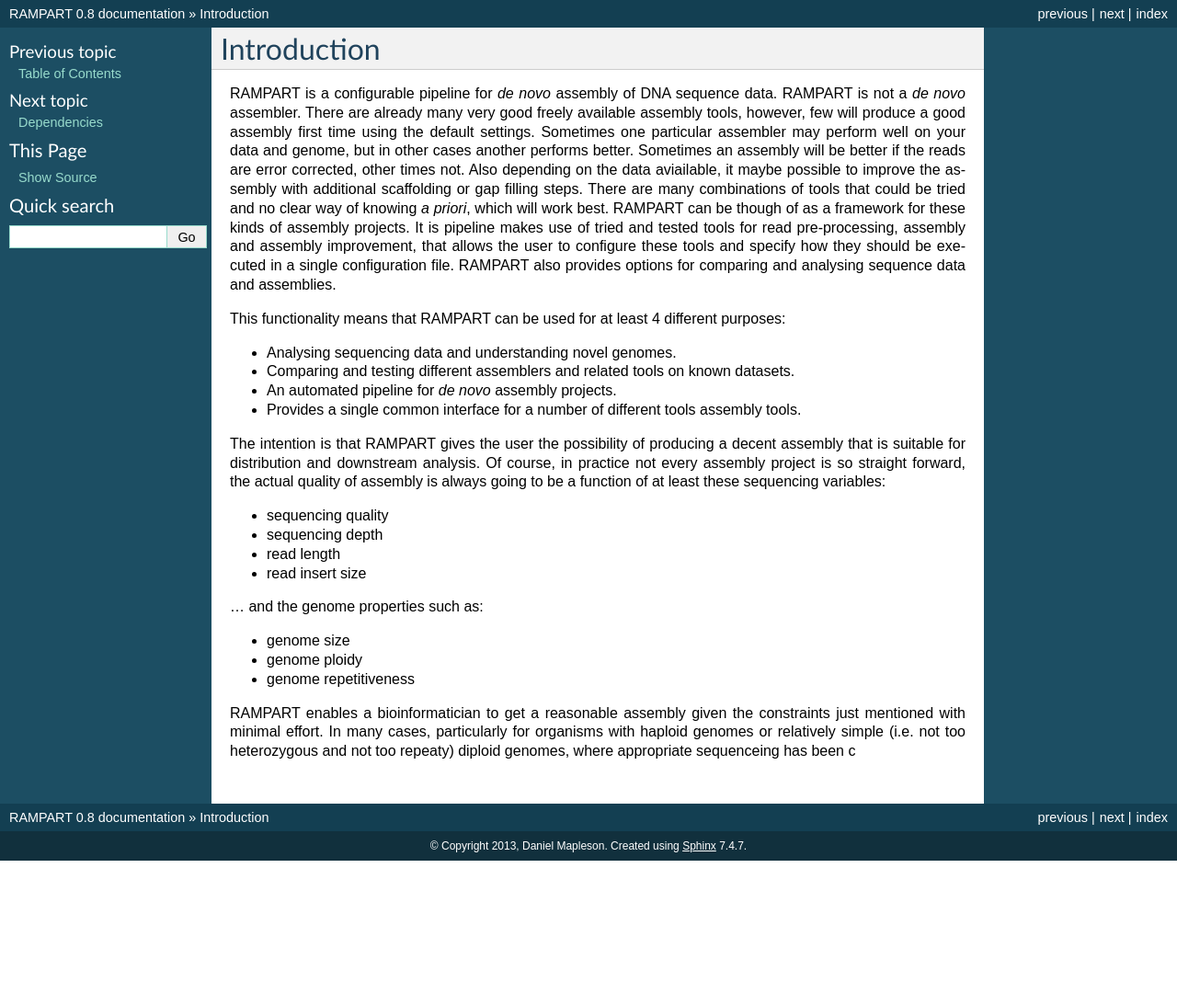
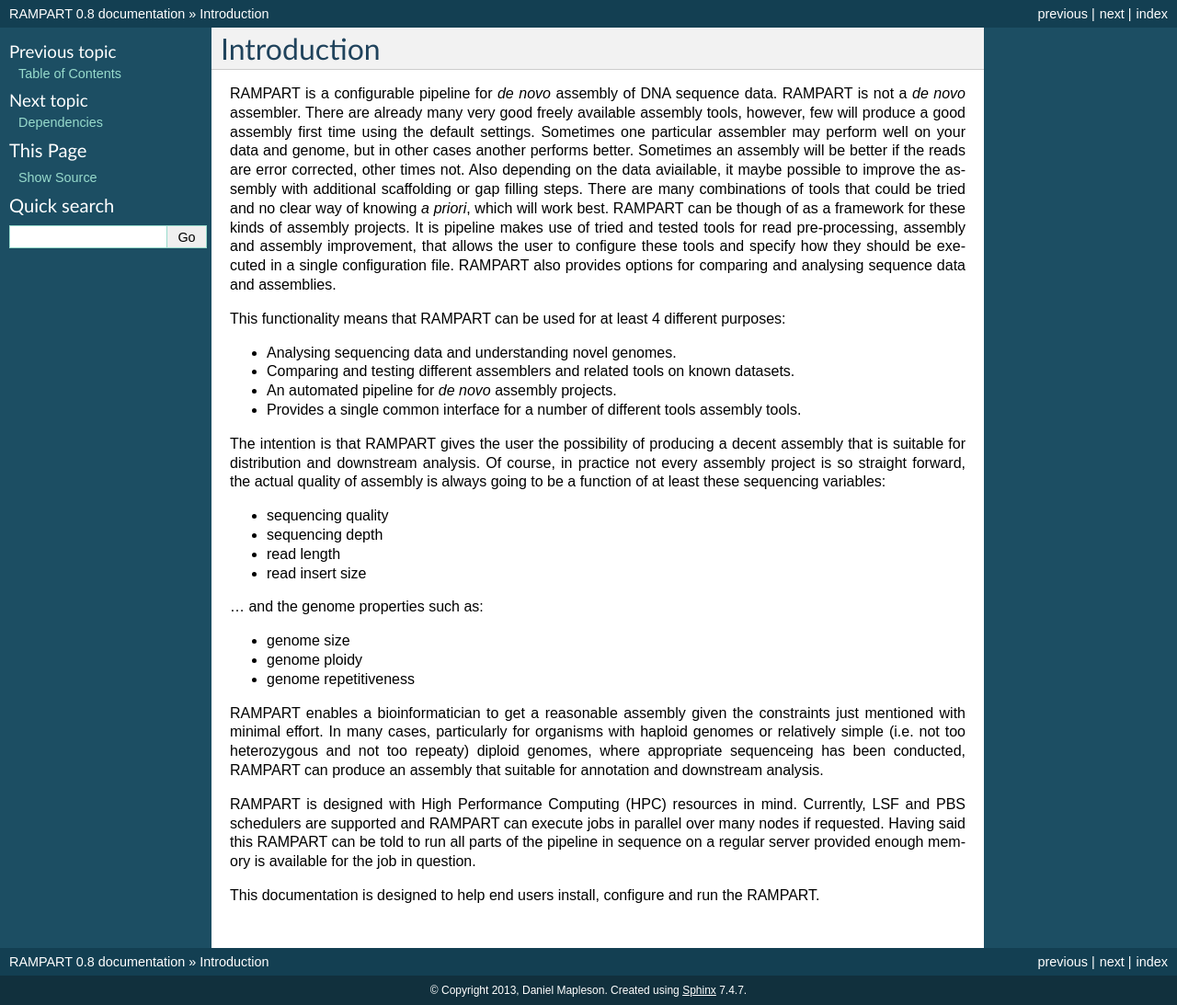
Before and after one commit to TGAC/RAMPART, a Sphinx documentation site: the page built from doc/source/introduction.rst, in a window 1280 px wide. Shown: the whole page at 92% size. Built offline with Sphinx 7.4.7, drawn with Linux system fonts in a browser that asks for light colours; before the commit the page ends 936 px from its top, so only the background shows below that.

Commit message:
Somehow the end of the introduction got lost in the last commit.  Reverted to previous introduction.rst.

```diff
--- a/doc/source/introduction.rst
+++ b/doc/source/introduction.rst
@@ -26,4 +26,8 @@
 * genome ploidy
 * genome repetitiveness
 
-RAMPART enables a bioinformatician to get a reasonable assembly given the constraints just mentioned with minimal effort.  In many cases, particularly for organisms with haploid genomes or relatively simple (i.e. not too heterozygous and not too repeaty) diploid genomes, where appropriate sequenceing has been c
+RAMPART enables a bioinformatician to get a reasonable assembly given the constraints just mentioned with minimal effort.  In many cases, particularly for organisms with haploid genomes or relatively simple (i.e. not too heterozygous and not too repeaty) diploid genomes, where appropriate sequenceing has been conducted, RAMPART can produce an assembly that suitable for annotation and downstream analysis.
+
+RAMPART is designed with High Performance Computing (HPC) resources in mind.  Currently, LSF and PBS schedulers are supported and RAMPART can execute jobs in parallel over many nodes if requested.  Having said this RAMPART can be told to run all parts of the pipeline in sequence on a regular server provided enough memory is available for the job in question.
+
+This documentation is designed to help end users install, configure and run the RAMPART.
```
